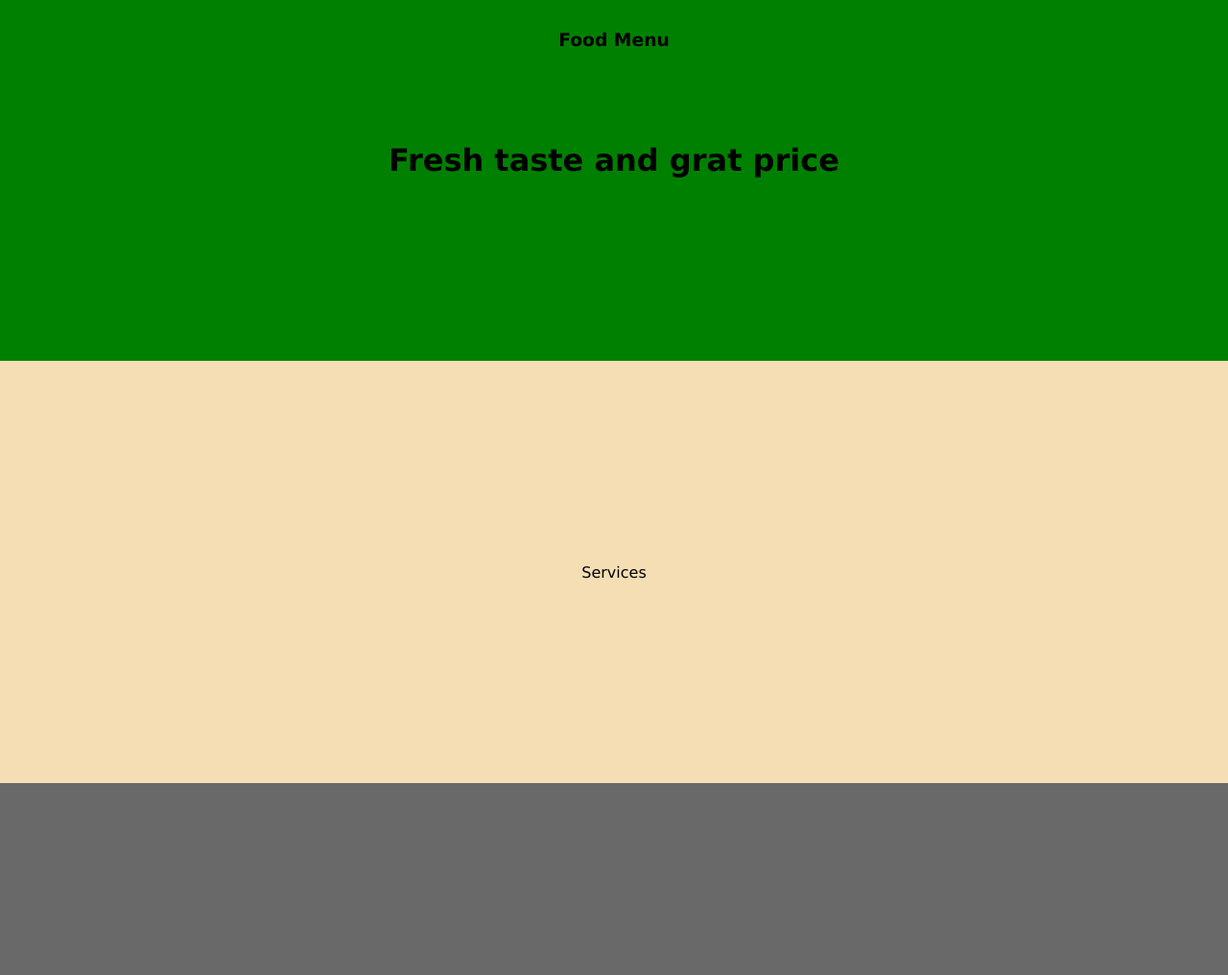
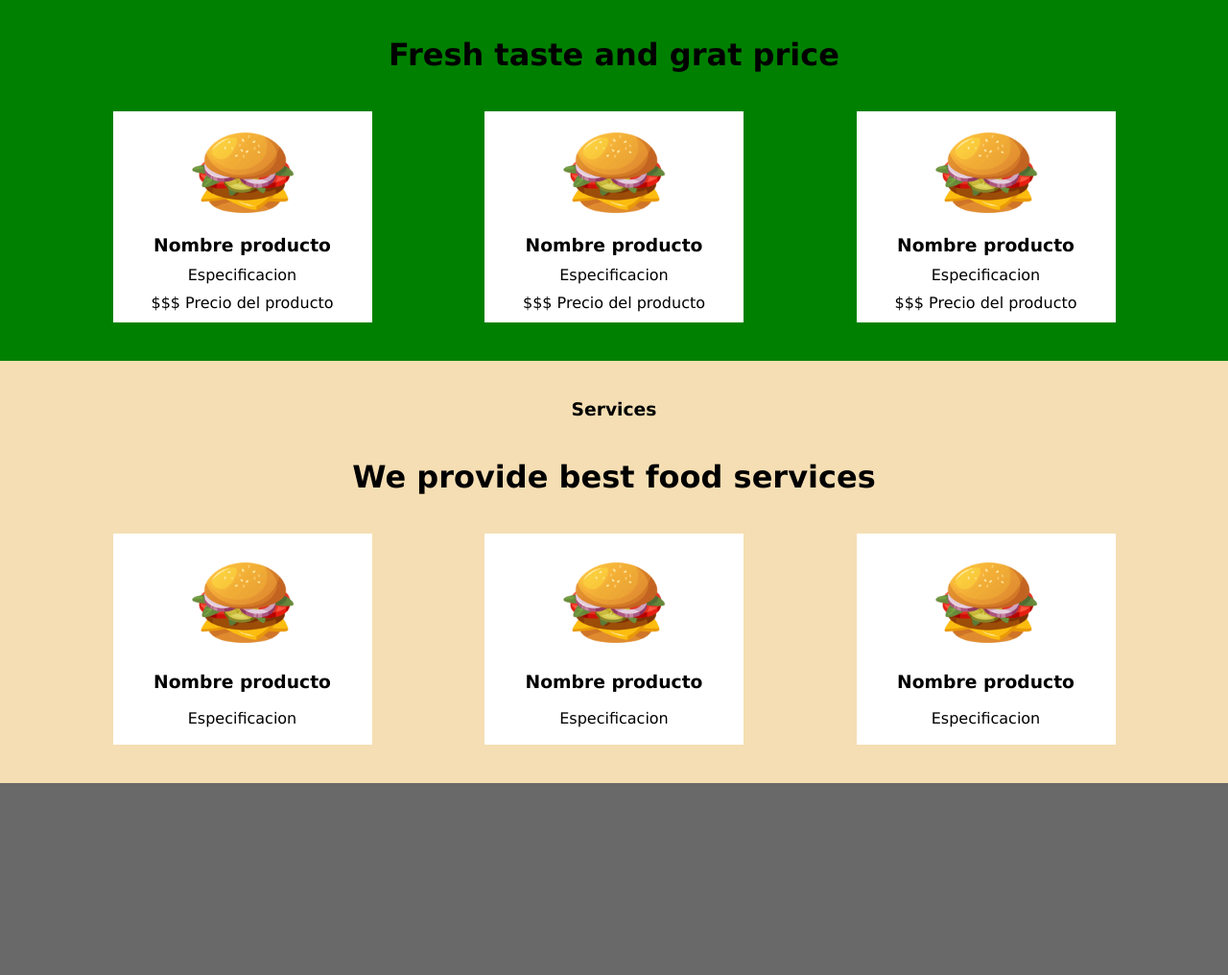
Before and after one commit to j05uan/Proyectopaginaweb, a plain HTML site: page index.html in a window 1280 px wide. Shown: the part 1064-2080 px from the top of the page at 96% size. Drawn offline with Linux system fonts and the light colour scheme.

Commit message:
Avances en clase

```diff
--- a/css/styles.css
+++ b/css/styles.css
@@ -119,8 +119,23 @@ img{
 }
 #cuadrados{
     display: flex;
-    flex-direction: left;
+    justify-content: space-evenly;
+    width: 100vw;
+
 }
 .cuadrado{
     background-color: white;
+    width: 270px;
+    height: 220px;
+    display: flex;
+    justify-content: space-evenly;
+    flex-direction: column;
+    align-items: center;
+    padding: 2px auto;
+    border: white;
 }
+
+#services{
+    display: flex;
+    flex-direction: column;
+}
--- a/index.html
+++ b/index.html
@@ -40,12 +40,45 @@
     <section id="menu"><h3>Food Menu</h3>
         <h2>Fresh taste and grat price</h2>
         <div id="cuadrados">
-            <div class="cuadrado"></div>
-            <div class="cuadrado"></div>
-            <div class="cuadrado"></div>
+            <div class="cuadrado">
+                <img src="img\food2.png" alt="Imagen del producto">
+                <h3>Nombre producto</h3>
+                <p>Especificacion </p>
+                <p>$$$ Precio del producto</p>
+            </div>
+            <div class="cuadrado">
+                <img src="img\food2.png" alt="Imagen del producto">
+                <h3>Nombre producto</h3>
+                <p>Especificacion </p>
+                <p>$$$ Precio del producto</p></div>
+            <div class="cuadrado">
+                <img src="img\food2.png" alt="Imagen del producto">
+                <h3>Nombre producto</h3>
+                <p>Especificacion </p>
+                <p>$$$ Precio del producto</p>
+            </div>
         </div>
     </section>
-    <section id="services">Services</section>
+    <section id="services"><h3>Services</h3>
+        <h2>We provide best food services</h2>
+        <div id="cuadrados">
+            <div class="cuadrado">
+                <img src="img\food2.png" alt="Imagen del producto">
+                <h3>Nombre producto</h3>
+                <p>Especificacion </p>
+            </div>
+            <div class="cuadrado">
+                <img src="img\food2.png" alt="Imagen del producto">
+                <h3>Nombre producto</h3>
+                <p>Especificacion </p>
+            </div>
+            <div class="cuadrado">
+                <img src="img\food2.png" alt="Imagen del producto">
+                <h3>Nombre producto</h3>
+                <p>Especificacion </p>
+            </div>
+        </div>
+    </section>
     <section id="contact">Contact</section>
 </body>
 </html>
```
